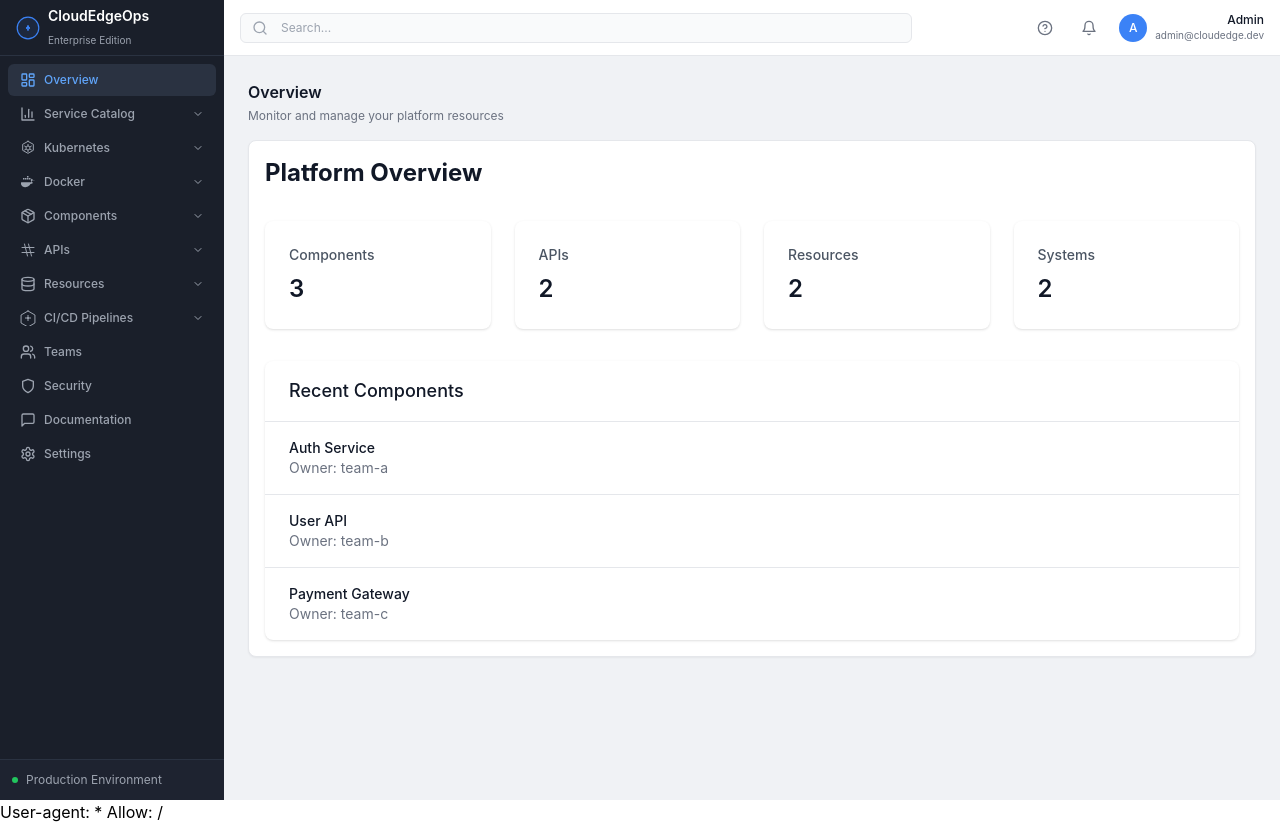
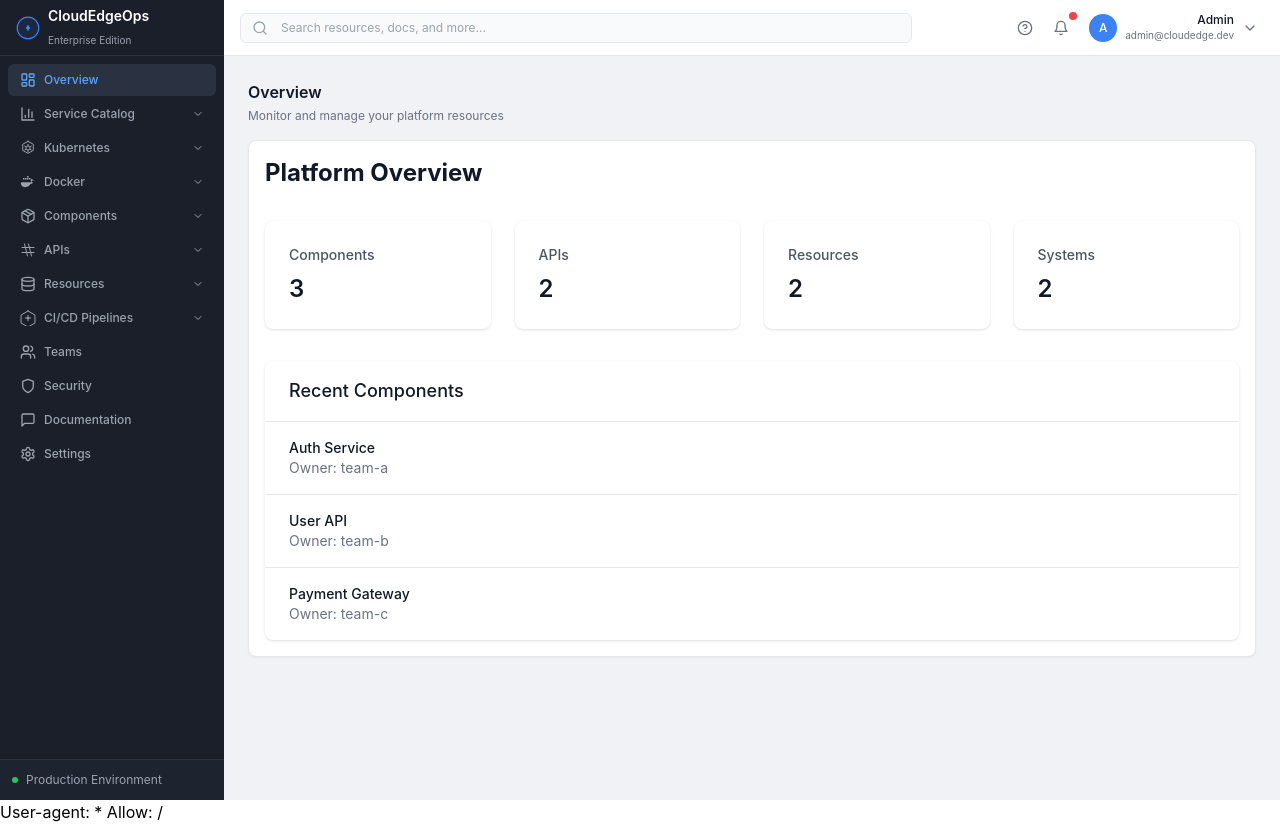
Before and after one commit to apatilgtn/OpsCanvas-IDP, a React (Create React App) app in the folder frontend/: page /dashboard in a window 1280 px wide. Built offline with nearby package versions, Linux system fonts and the light colour scheme; sample sign-in values are in the browser's storage.

Commit message:
update logout change

```diff
--- a/frontend/src/App.jsx
+++ b/frontend/src/App.jsx
@@ -1,4 +1,3 @@
-// src/App.jsx
 import React from 'react';
 import { Routes, Route, Navigate } from 'react-router-dom';
 import LoginPage from './pages/LoginPage';
@@ -40,7 +39,6 @@ const App = () => {
         element={<Navigate to="/login" replace />}
       />
 
-      {/* Login Route */}
       <Route
         path="/login"
         element={
@@ -51,6 +49,8 @@ const App = () => {
       />
 
       {/* Protected Routes */}
+      <Route path="/*" element={<Navigate to="/login" replace />} />
+
       <Route
         path="/dashboard"
         element={
@@ -113,9 +113,6 @@ const App = () => {
           </ProtectedRoute>
         }
       />
-
-      {/* Catch all unmatched routes */}
-      <Route path="*" element={<Navigate to="/login" replace />} />
     </Routes>
   );
 };
--- a/frontend/src/components/header/Header.jsx
+++ b/frontend/src/components/header/Header.jsx
@@ -1,43 +1,215 @@
-import React from 'react';
-import { Bell, Search, HelpCircle } from 'lucide-react';
+import React, { useState, useCallback } from 'react';
+import { useNavigate } from 'react-router-dom';
+import {
+  Bell,
+  Search,
+  HelpCircle,
+  ChevronDown,
+  LogOut,
+  UserCircle,
+  Settings,
+  Mail,
+  LifeBuoy,
+  AlertCircle,
+  FileText,
+  AlertTriangle,
+  Info
+} from 'lucide-react';
+import { useClickOutside } from '../../hooks/useClickOutside';
 
 const Header = () => {
+  const navigate = useNavigate();
+  const [showUserMenu, setShowUserMenu] = useState(false);
+  const [showNotifications, setShowNotifications] = useState(false);
+  const [showHelp, setShowHelp] = useState(false);
+
+  // Close dropdown when clicking outside
+  const closeUserMenu = useCallback(() => {
+    setShowUserMenu(false);
+  }, []);
+
+  const closeNotifications = useCallback(() => {
+    setShowNotifications(false);
+  }, []);
+
+  const closeHelp = useCallback(() => {
+    setShowHelp(false);
+  }, []);
+
+  const userMenuRef = useClickOutside(closeUserMenu);
+  const notificationsRef = useClickOutside(closeNotifications);
+  const helpRef = useClickOutside(closeHelp);
+
+  const handleLogout = () => {
+    localStorage.removeItem('isAuthenticated');
+    navigate('/login', { replace: true });
+  };
+
+  const mockNotifications = [
+    {
+      id: 1,
+      type: 'alert',
+      message: 'High CPU usage detected in production cluster',
+      time: '5m ago'
+    },
+    {
+      id: 2,
+      type: 'info',
+      message: 'Deployment completed successfully',
+      time: '15m ago'
+    },
+    {
+      id: 3,
+      type: 'warning',
+      message: 'Memory usage approaching limit',
+      time: '1h ago'
+    }
+  ];
+
   return (
-    <header className="h-14 bg-white border-b border-gray-200 flex items-center justify-between px-4">
+    <header className="h-14 bg-white border-b border-gray-200 flex items-center justify-between px-4 relative z-50">
       {/* Search */}
       <div className="flex-1 max-w-2xl">
         <div className="relative">
           <Search className="absolute left-3 top-1/2 transform -translate-y-1/2 h-4 w-4 text-gray-400" />
           <input
             type="text"
-            placeholder="Search..."
+            placeholder="Search resources, docs, and more..."
             className="w-full pl-10 pr-4 py-1.5 text-xs bg-gray-50 border border-gray-200 rounded-md
-                     focus:outline-none focus:ring-1 focus:ring-blue-500 focus:border-blue-500"
+                     focus:outline-none focus:ring-1 focus:ring-blue-500 focus:border-blue-500
+                     placeholder:text-gray-400"
           />
         </div>
       </div>
 
       {/* Right Side Actions */}
-      <div className="flex items-center space-x-4">
-        {/* Help */}
-        <button className="p-1.5 text-gray-500 hover:bg-gray-100 rounded-md">
+      <div className="flex items-center space-x-2">
+        {/* Help Menu */}
+        <div className="relative" ref={helpRef}>
+          <button
+            className="p-1.5 text-gray-500 hover:bg-gray-100 rounded-md"
+            onClick={() => setShowHelp(!showHelp)}
+          >
             <HelpCircle className="h-4 w-4" />
           </button>
 
+          {showHelp && (
+            <div className="absolute right-0 mt-1 w-56 bg-white rounded-md shadow-lg border border-gray-200 py-1">
+              <button className="w-full flex items-center px-4 py-2 text-xs text-gray-700 hover:bg-gray-100">
+                <LifeBuoy className="h-4 w-4 mr-2 text-gray-500" />
+                Help Center
+              </button>
+              <button className="w-full flex items-center px-4 py-2 text-xs text-gray-700 hover:bg-gray-100">
+                <Mail className="h-4 w-4 mr-2 text-gray-500" />
+                Contact Support
+              </button>
+              <div className="border-t border-gray-200 my-1"></div>
+              <button className="w-full flex items-center px-4 py-2 text-xs text-gray-700 hover:bg-gray-100">
+                <FileText className="h-4 w-4 mr-2 text-gray-500" />
+                Documentation
+              </button>
+            </div>
+          )}
+        </div>
+
         {/* Notifications */}
-        <button className="p-1.5 text-gray-500 hover:bg-gray-100 rounded-md">
+        <div className="relative" ref={notificationsRef}>
+          <button
+            className="p-1.5 text-gray-500 hover:bg-gray-100 rounded-md relative"
+            onClick={() => setShowNotifications(!showNotifications)}
+          >
             <Bell className="h-4 w-4" />
+            <span className="absolute -top-0.5 -right-0.5 w-2 h-2 bg-red-500 rounded-full"></span>
           </button>
 
-        {/* User Profile */}
-        <div className="flex items-center space-x-2">
+          {showNotifications && (
+            <div className="absolute right-0 mt-1 w-80 bg-white rounded-md shadow-lg border border-gray-200 py-1">
+              <div className="px-4 py-2 border-b border-gray-200">
+                <h3 className="text-xs font-medium text-gray-900">Notifications</h3>
+              </div>
+              <div className="max-h-96 overflow-y-auto">
+                {mockNotifications.map((notification) => (
+                  <div
+                    key={notification.id}
+                    className="px-4 py-3 hover:bg-gray-50 border-b border-gray-100 last:border-0"
+                  >
+                    <div className="flex items-start">
+                      <span className="flex-shrink-0 mt-0.5">
+                        {notification.type === 'alert' && (
+                          <AlertCircle className="h-4 w-4 text-red-500" />
+                        )}
+                        {notification.type === 'warning' && (
+                          <AlertTriangle className="h-4 w-4 text-yellow-500" />
+                        )}
+                        {notification.type === 'info' && (
+                          <Info className="h-4 w-4 text-blue-500" />
+                        )}
+                      </span>
+                      <div className="ml-3 flex-1">
+                        <p className="text-xs text-gray-900">{notification.message}</p>
+                        <p className="text-[10px] text-gray-500 mt-1">{notification.time}</p>
+                      </div>
+                    </div>
+                  </div>
+                ))}
+              </div>
+              <div className="px-4 py-2 border-t border-gray-200">
+                <button className="text-xs text-blue-600 hover:text-blue-700">
+                  View all notifications
+                </button>
+              </div>
+            </div>
+          )}
+        </div>
+
+        {/* User Profile Dropdown */}
+        <div className="relative" ref={userMenuRef}>
+          <button
+            onClick={() => setShowUserMenu(!showUserMenu)}
+            className="flex items-center space-x-2 hover:bg-gray-100 rounded-md p-1.5 transition-colors duration-150"
+          >
             <div className="h-7 w-7 rounded-full bg-blue-500 flex items-center justify-center">
               <span className="text-xs font-medium text-white">A</span>
             </div>
-          <div className="text-right">
+            <div className="text-right hidden sm:block">
               <div className="text-xs font-medium text-gray-900">Admin</div>
               <div className="text-[10px] text-gray-500">admin@cloudedge.dev</div>
             </div>
+            <ChevronDown className="h-4 w-4 text-gray-500" />
+          </button>
+
+          {showUserMenu && (
+            <div className="absolute right-0 mt-1 w-56 bg-white rounded-md shadow-lg border border-gray-200 py-1">
+              <div className="px-4 py-2 border-b border-gray-200">
+                <p className="text-xs font-medium text-gray-900">Signed in as</p>
+                <p className="text-xs text-gray-600">admin@cloudedge.dev</p>
+              </div>
+
+              <button
+                className="w-full flex items-center px-4 py-2 text-xs text-gray-700 hover:bg-gray-100"
+              >
+                <UserCircle className="h-4 w-4 mr-2 text-gray-500" />
+                Your Profile
+              </button>
+
+              <button
+                className="w-full flex items-center px-4 py-2 text-xs text-gray-700 hover:bg-gray-100"
+              >
+                <Settings className="h-4 w-4 mr-2 text-gray-500" />
+                Settings
+              </button>
+
+              <div className="border-t border-gray-200 my-1"></div>
+
+              <button
+                className="w-full flex items-center px-4 py-2 text-xs text-red-600 hover:bg-red-50"
+                onClick={handleLogout}
+              >
+                <LogOut className="h-4 w-4 mr-2" />
+                Logout
+              </button>
+            </div>
+          )}
         </div>
       </div>
     </header>
--- a/frontend/src/hooks/useClickOutside.jsx
+++ b/frontend/src/hooks/useClickOutside.jsx
@@ -1,22 +1,23 @@
-import { useEffect } from 'react';
+import { useEffect, useRef } from 'react';
 
-const useClickOutside = (ref, handler) => {
+export const useClickOutside = (handler) => {
+  const ref = useRef();
+
   useEffect(() => {
-    const listener = (event) => {
-      if (!ref.current || ref.current.contains(event.target)) {
-        return;
+    const handleClickOutside = (event) => {
+      if (ref.current && !ref.current.contains(event.target)) {
+        handler();
       }
-      handler(event);
     };
 
-    document.addEventListener('mousedown', listener);
-    document.addEventListener('touchstart', listener);
+    // Add event listener when the component mounts
+    document.addEventListener('mousedown', handleClickOutside);
 
+    // Clean up event listener when component unmounts
     return () => {
-      document.removeEventListener('mousedown', listener);
-      document.removeEventListener('touchstart', listener);
+      document.removeEventListener('mousedown', handleClickOutside);
     };
-  }, [ref, handler]);
+  }, [handler]);
+
+  return ref;
 };
-
-export default useClickOutside;
```
Lines whose indentation alone changed are shown as unchanged.
